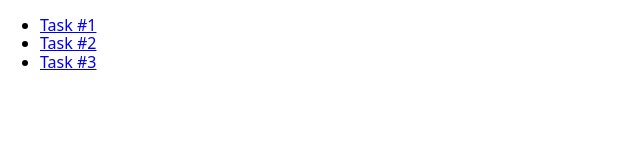
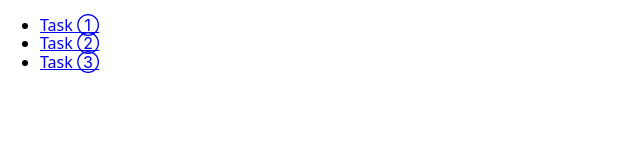
Before and after one commit to Viktor-Kostiuchenko/goit-js-hw-11-promisification, a website: page src/index.html in a window 1280 px wide. Shown: the full height of the page, 0-640 px from the left. Drawn offline with nearby package versions, Linux system fonts and the light colour scheme.

```diff
--- a/src/index.html
+++ b/src/index.html
@@ -13,9 +13,9 @@
   </head>
   <body>
     <ul>
-      <li><a href="./task-01.html">Task #1</a></li>
-      <li><a href="./task-02.html">Task #2</a></li>
-      <li><a href="./task-03.html">Task #3</a></li>
+      <li><a href="./task-01.html">Task &#9312;</a></li>
+      <li><a href="./task-02.html">Task &#9313;</a></li>
+      <li><a href="./task-03.html">Task &#9314;</a></li>
     </ul>
   </body>
 </html>
```
Also changed, not shown: src/task-01.html (+1 -0 lines), src/task-02.html (+1 -0 lines), src/task-03.html (+1 -0 lines).
